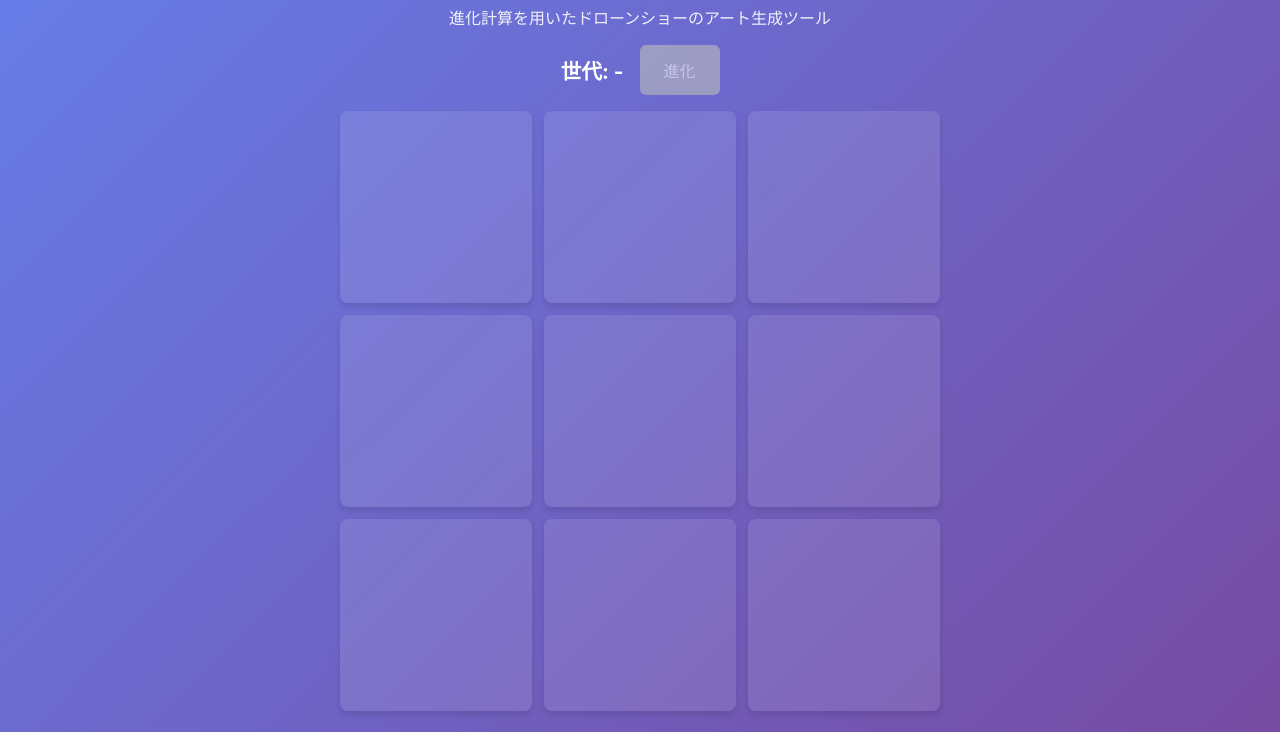
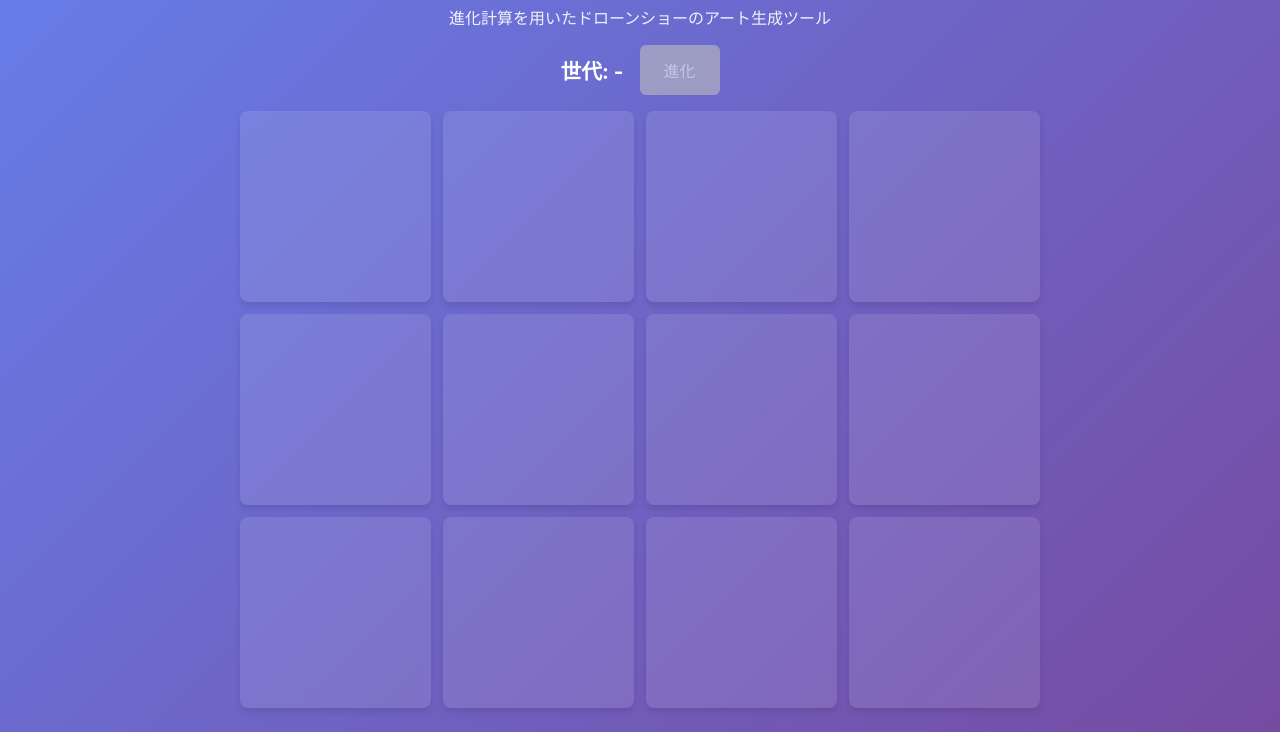
Before and after one commit to hirodesu85/drone_picbreeder, a plain HTML site: page frontend/index.html in a window 1280 px wide. Shown: the part 68-800 px from the top of the page. Drawn offline with nearby package versions, Linux system fonts and the light colour scheme; no server answers.

Commit message:
change:グリッド数を12グリッドに変更

```diff
--- a/frontend/app.js
+++ b/frontend/app.js
@@ -231,7 +231,7 @@ async function loadPatterns() {
         // ゲノムリストを取得
         const data = await getGenomes();
         currentGeneration = data.generation;
-        genomeIds = data.genome_ids.slice(0, 9); // 最初の9つ
+        genomeIds = data.genome_ids; // 全て使う（sliceを削除）
 
         // 世代情報を更新
         document.getElementById('generation-info').textContent =
@@ -354,8 +354,8 @@ async function evolve() {
 async function main() {
     const gridContainer = document.querySelector('.grid-container');
 
-    // 9つの空グリッドを作成
-    for (let i = 0; i < 9; i++) {
+    // 12個の空グリッドを作成
+    for (let i = 0; i < 12; i++) {
         const gridItem = document.createElement('div');
         gridItem.className = 'grid-item';
         gridContainer.appendChild(gridItem);
--- a/frontend/style.css
+++ b/frontend/style.css
@@ -33,9 +33,9 @@ p {
 
 .grid-container {
     display: grid;
-    grid-template-columns: repeat(3, 1fr);
+    grid-template-columns: repeat(4, 1fr);
     gap: 0.75rem;
-    max-width: 600px;
+    max-width: 800px;
     margin: 0 auto;
 }
 
@@ -75,7 +75,7 @@ canvas {
     align-items: center;
     gap: 1rem;
     margin: 1rem auto;
-    max-width: 600px;
+    max-width: 800px;
 }
 
 .control-panel button {
```
Also changed, not shown: frontend/index.html (+1 -1 lines), backend/config/neat_config.txt.
